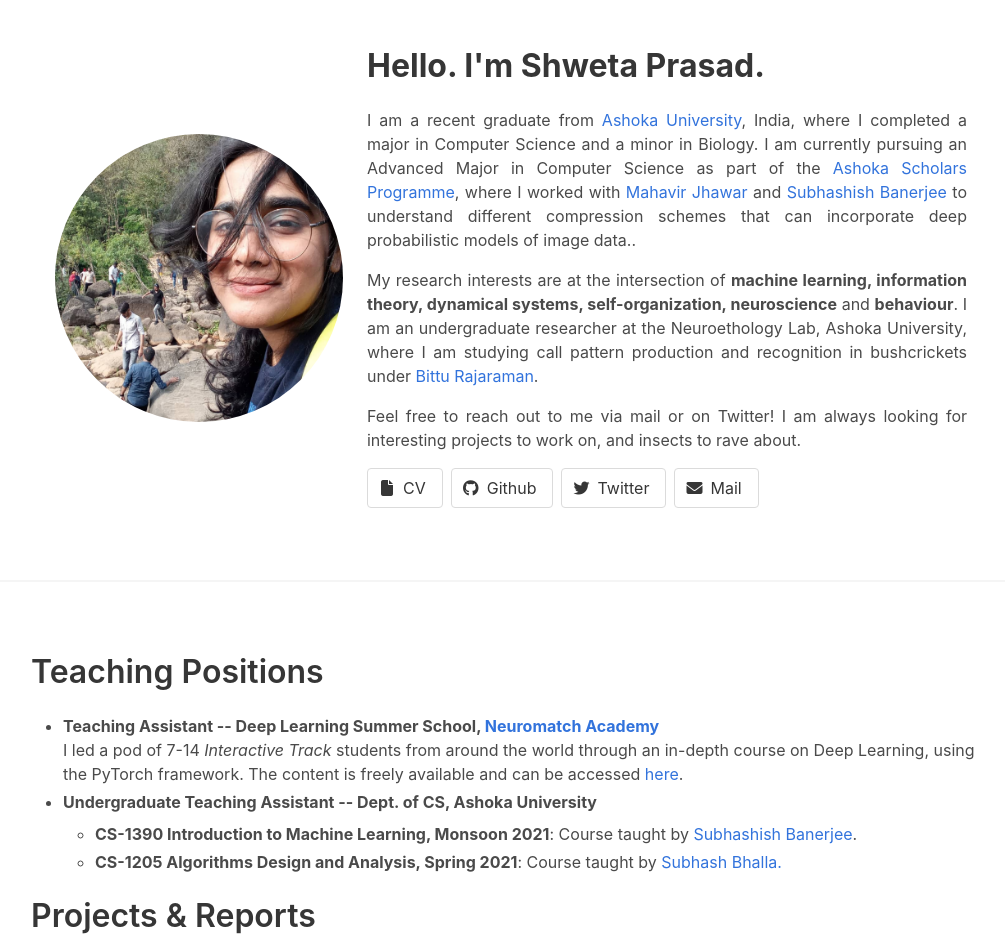
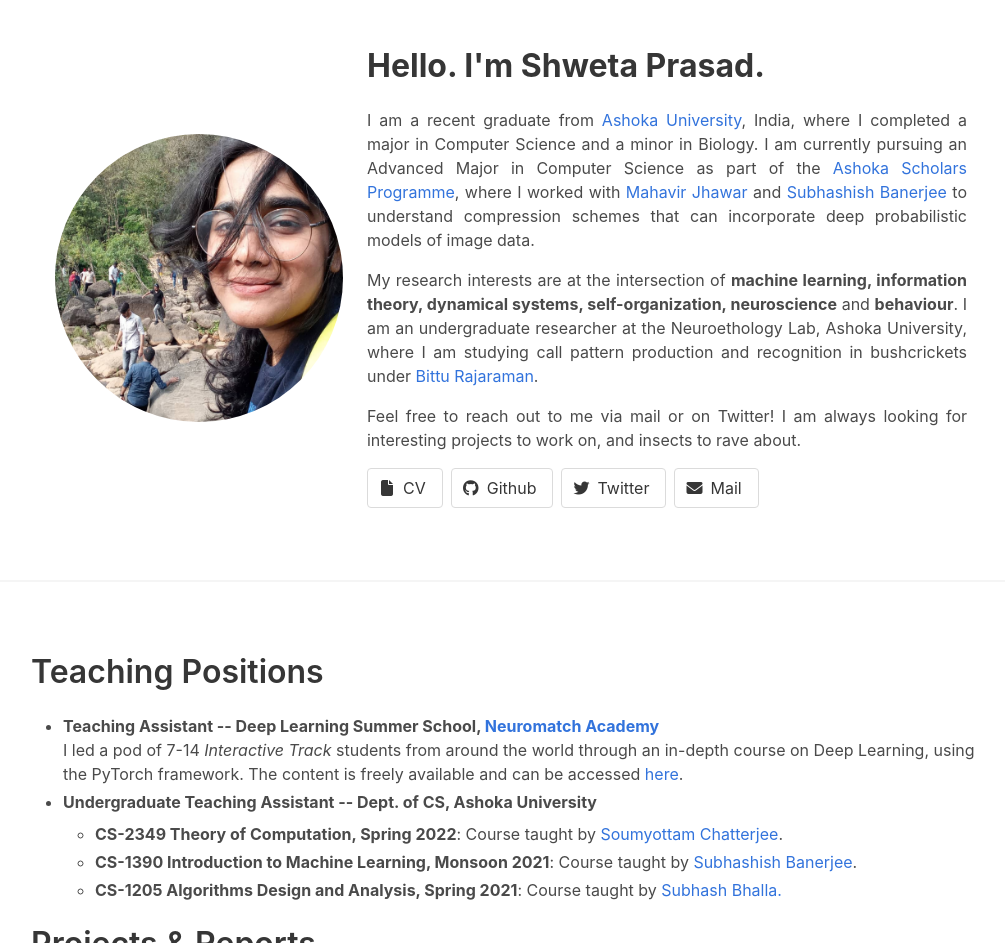
Before and after one commit to shw3ta/shw3ta.github.io, a plain HTML site: page index.html in a window 1280 px wide. Shown: the top 943 px of the page, without its empty margins (129-1134 px from the left). Drawn offline with nearby package versions, Linux system fonts and the light colour scheme; some icons are missing; a web font is replaced by a local one.

Commit message:
changes to blurb

```diff
--- a/index.html
+++ b/index.html
@@ -46,7 +46,7 @@
         </h1>
         <div class="content has-text-justified">
           <p>
-            I am a recent graduate from <a href="https://www.ashoka.edu.in/">Ashoka University</a>, India, where I completed a major in Computer Science and a minor in Biology. I am currently pursuing an Advanced Major in Computer Science as part of the <a href="https://www.ashoka.edu.in/page/dip-asr-76">Ashoka Scholars Programme</a>, where I worked with <a href="https://sites.google.com/site/homeofmahavir/Home?authuser=0">Mahavir Jhawar</a> and <a href="https://www.cse.iitd.ac.in/~suban/">Subhashish Banerjee</a> to understand different compression schemes that can incorporate deep probabilistic models of image data..
+            I am a recent graduate from <a href="https://www.ashoka.edu.in/">Ashoka University</a>, India, where I completed a major in Computer Science and a minor in Biology. I am currently pursuing an Advanced Major in Computer Science as part of the <a href="https://www.ashoka.edu.in/page/dip-asr-76">Ashoka Scholars Programme</a>, where I worked with <a href="https://sites.google.com/site/homeofmahavir/Home?authuser=0">Mahavir Jhawar</a> and <a href="https://www.cse.iitd.ac.in/~suban/">Subhashish Banerjee</a> to understand compression schemes that can incorporate deep probabilistic models of image data.
           </p>
 
 
@@ -112,9 +112,10 @@
         <li>
           <b>Undergraduate Teaching Assistant -- Dept. of CS, Ashoka University</b>
           <ul>
+	    <li><b>CS-2349 Theory of Computation, Spring 2022</b>: Course taught by <a href="https://chatterjee.tech/"> Soumyottam Chatterjee</a>. </li>
             <li><b>CS-1390 Introduction to Machine Learning, Monsoon 2021</b>: Course taught by <a href="https://www.cse.iitd.ac.in/~suban/">Subhashish Banerjee</a>. </li>
             <li><b>CS-1205 Algorithms Design and Analysis, Spring 2021</b>: Course taught by <a href="https://www.cse.iitd.ac.in/~bhalla/">Subhash Bhalla.</a> </li>
-          </ul>
+	  </ul>
         </li>
 
 
```
